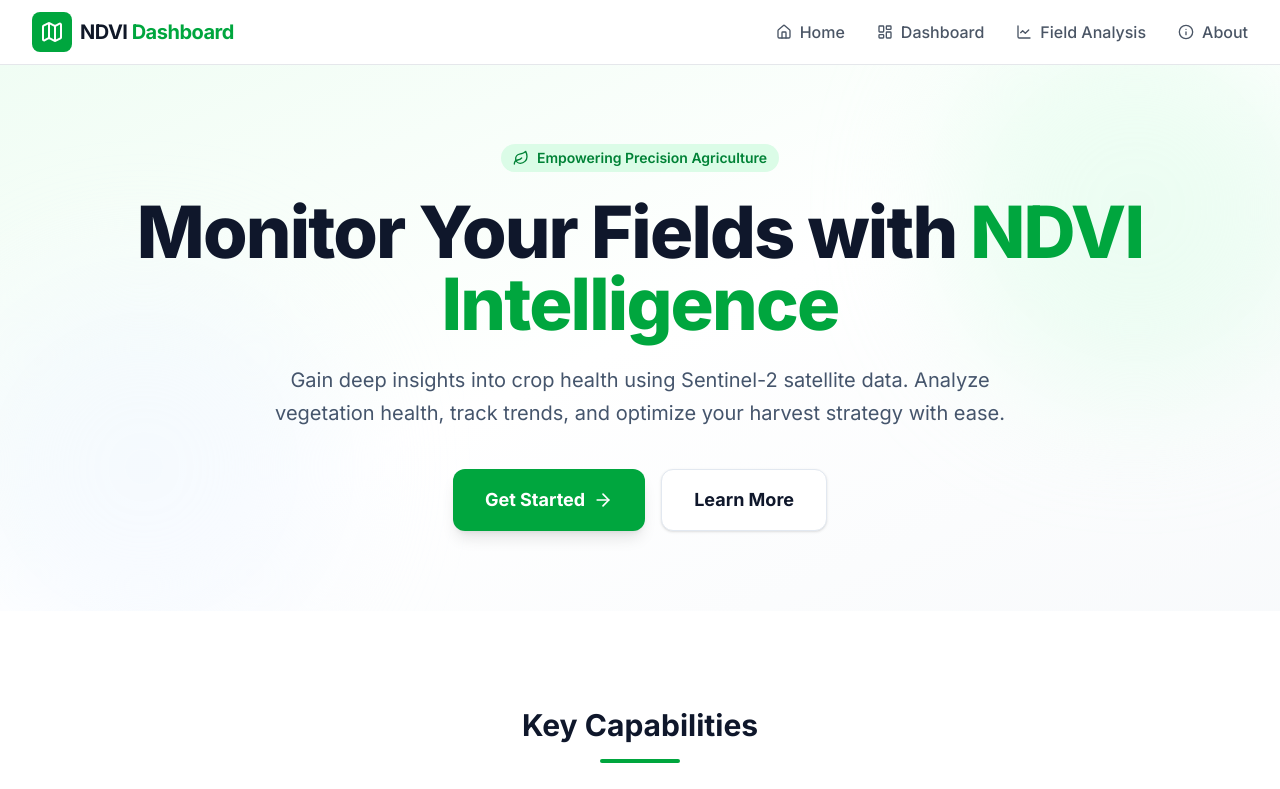
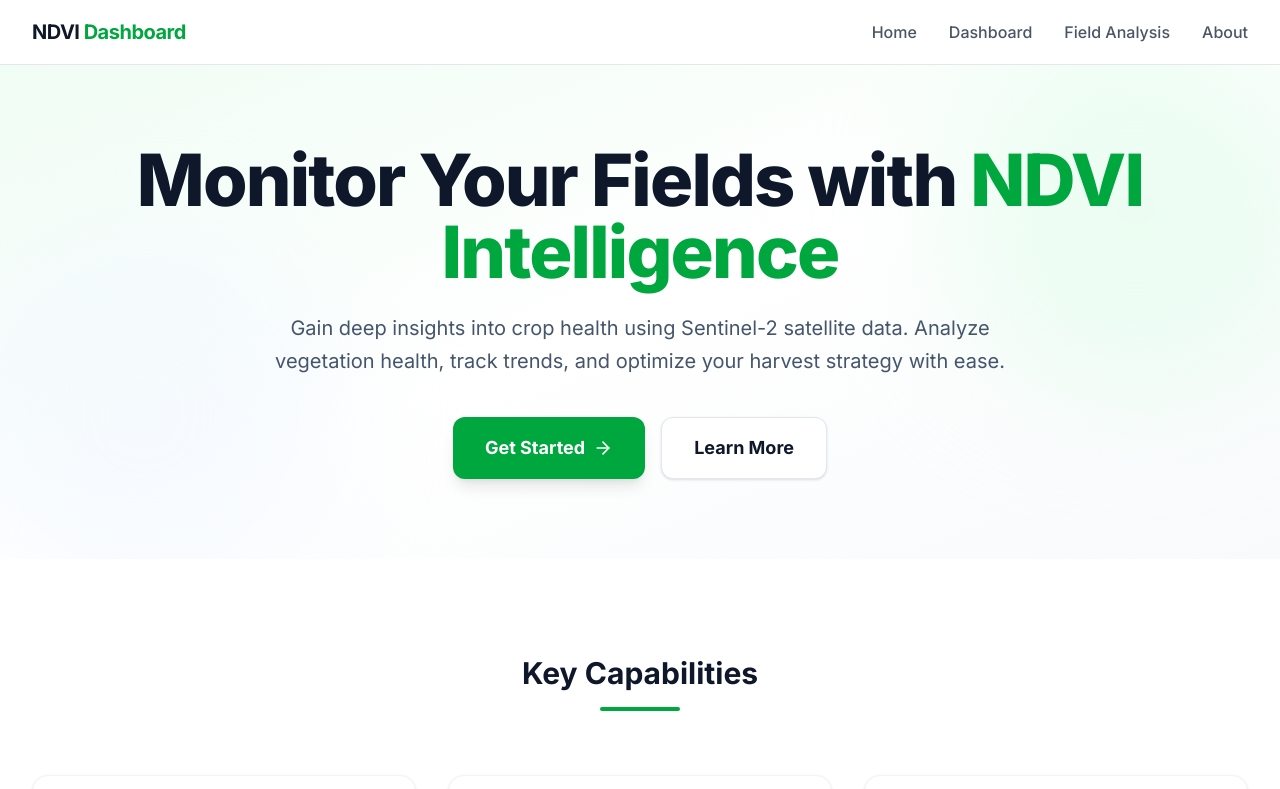
Before and after one commit to Code-Assassin-Fred/NDVI-Dashboard, a Next.js app: page / in a window 1280 px wide. Shown: the top 789 px of the page. Built offline with nearby package versions, Linux system fonts and the light colour scheme.

Commit message:
Refactor navabar for a cleaner look

```diff
--- a/app/about/page.tsx
+++ b/app/about/page.tsx
@@ -4,9 +4,6 @@ export default function AboutPage() {
   return (
     <div className="max-w-4xl mx-auto px-4 py-16">
       <header className="mb-12 text-center">
-        <div className="inline-block p-4 bg-green-100 rounded-full mb-6">
-          <Info className="w-10 h-10 text-green-600" />
-        </div>
         <h1 className="text-4xl font-extrabold text-slate-900 mb-4">Understanding NDVI</h1>
         <p className="text-xl text-slate-600">The science behind precision agriculture.</p>
       </header>
--- a/app/page.tsx
+++ b/app/page.tsx
@@ -7,10 +7,6 @@ export default function Home() {
       {/* Hero Section */}
       <section className="relative py-20 px-4 sm:px-6 lg:px-8 bg-gradient-to-br from-green-50 via-white to-slate-50 overflow-hidden">
         <div className="max-w-7xl mx-auto text-center relative z-10">
-          <div className="inline-flex items-center gap-2 px-3 py-1 rounded-full bg-green-100 text-green-700 text-sm font-semibold mb-6 animate-fade-in">
-            <Leaf className="w-4 h-4" />
-            Empowering Precision Agriculture
-          </div>
           <h1 className="text-5xl md:text-7xl font-extrabold text-slate-900 mb-6 tracking-tight">
             Monitor Your Fields with <span className="text-green-600 bg-clip-text">NDVI Intelligence</span>
           </h1>
--- a/components/Navbar.tsx
+++ b/components/Navbar.tsx
@@ -1,33 +1,25 @@
 import Link from 'next/link';
-import { Home, LayoutDashboard, LineChart, Info, Map as MapIcon } from 'lucide-react';
 
 const Navbar = () => {
   return (
     <nav className="fixed top-0 left-0 right-0 bg-white/80 backdrop-blur-md border-b border-gray-200 z-50">
       <div className="max-w-7xl mx-auto px-4 sm:px-6 lg:px-8">
         <div className="flex justify-between h-16 items-center">
-          <div className="flex items-center gap-2">
-            <div className="p-2 bg-green-600 rounded-lg">
-              <MapIcon className="w-6 h-6 text-white" />
-            </div>
+          <div className="flex items-center gap-1">
             <span className="text-xl font-bold text-gray-900 tracking-tight">NDVI <span className="text-green-600">Dashboard</span></span>
           </div>
 
           <div className="hidden md:flex items-center space-x-8">
-            <Link href="/" className="flex items-center gap-2 text-gray-600 hover:text-green-600 transition-colors font-medium">
-              <Home className="w-4 h-4" />
+            <Link href="/" className="text-gray-600 hover:text-green-600 transition-colors font-medium">
               Home
             </Link>
-            <Link href="/dashboard" className="flex items-center gap-2 text-gray-600 hover:text-green-600 transition-colors font-medium">
-              <LayoutDashboard className="w-4 h-4" />
+            <Link href="/dashboard" className="text-gray-600 hover:text-green-600 transition-colors font-medium">
               Dashboard
             </Link>
-            <Link href="/analysis" className="flex items-center gap-2 text-gray-600 hover:text-green-600 transition-colors font-medium">
-              <LineChart className="w-4 h-4" />
+            <Link href="/analysis" className="text-gray-600 hover:text-green-600 transition-colors font-medium">
               Field Analysis
             </Link>
-            <Link href="/about" className="flex items-center gap-2 text-gray-600 hover:text-green-600 transition-colors font-medium">
-              <Info className="w-4 h-4" />
+            <Link href="/about" className="text-gray-600 hover:text-green-600 transition-colors font-medium">
               About
             </Link>
           </div>
--- a/lib/sentinel-hub.ts
+++ b/lib/sentinel-hub.ts
@@ -40,16 +40,16 @@ export async function getAccessToken() {
 }
 
 export async function fetchNDVIStats(polygon: any, dateFrom: string, dateTo: string) {
+  // If credentials are not set, fall back to mock data immediately
+  // This allows the dashboard to run in "Simulation Mode" for development/testing
+  if (!CLIENT_ID || CLIENT_ID === 'your_id_here' || !CLIENT_SECRET || CLIENT_SECRET === 'your_secret_here') {
+    return generateMockNDVIData(dateFrom, dateTo);
+  }
+
   const token = await getAccessToken();
 
   // This is a simplified example of how you'd call the Statistics API
   // In a real scenario, you'd use the Sentinel Hub Statistics API (Process API)
-  // For the purpose of this dashboard, we'll implement a robust mock that mimics the response
-  // until actual credentials are provided.
-
-  if (CLIENT_ID === 'your_id_here' || !CLIENT_ID) {
-     return generateMockNDVIData(dateFrom, dateTo);
-  }
 
   // Actual API call logic would go here
   // Reference: https://docs.sentinel-hub.com/api/latest/api/statistics/
```
